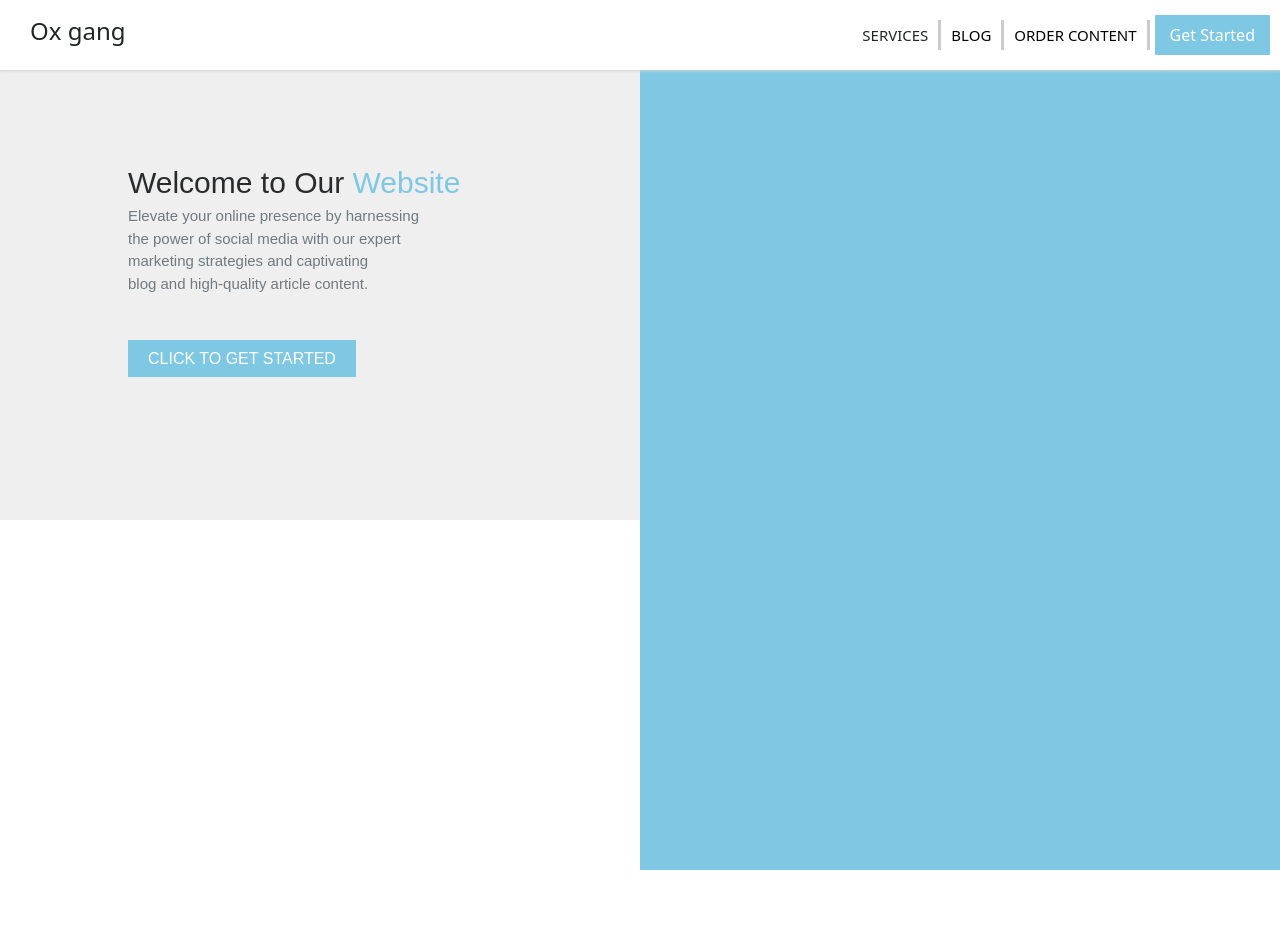
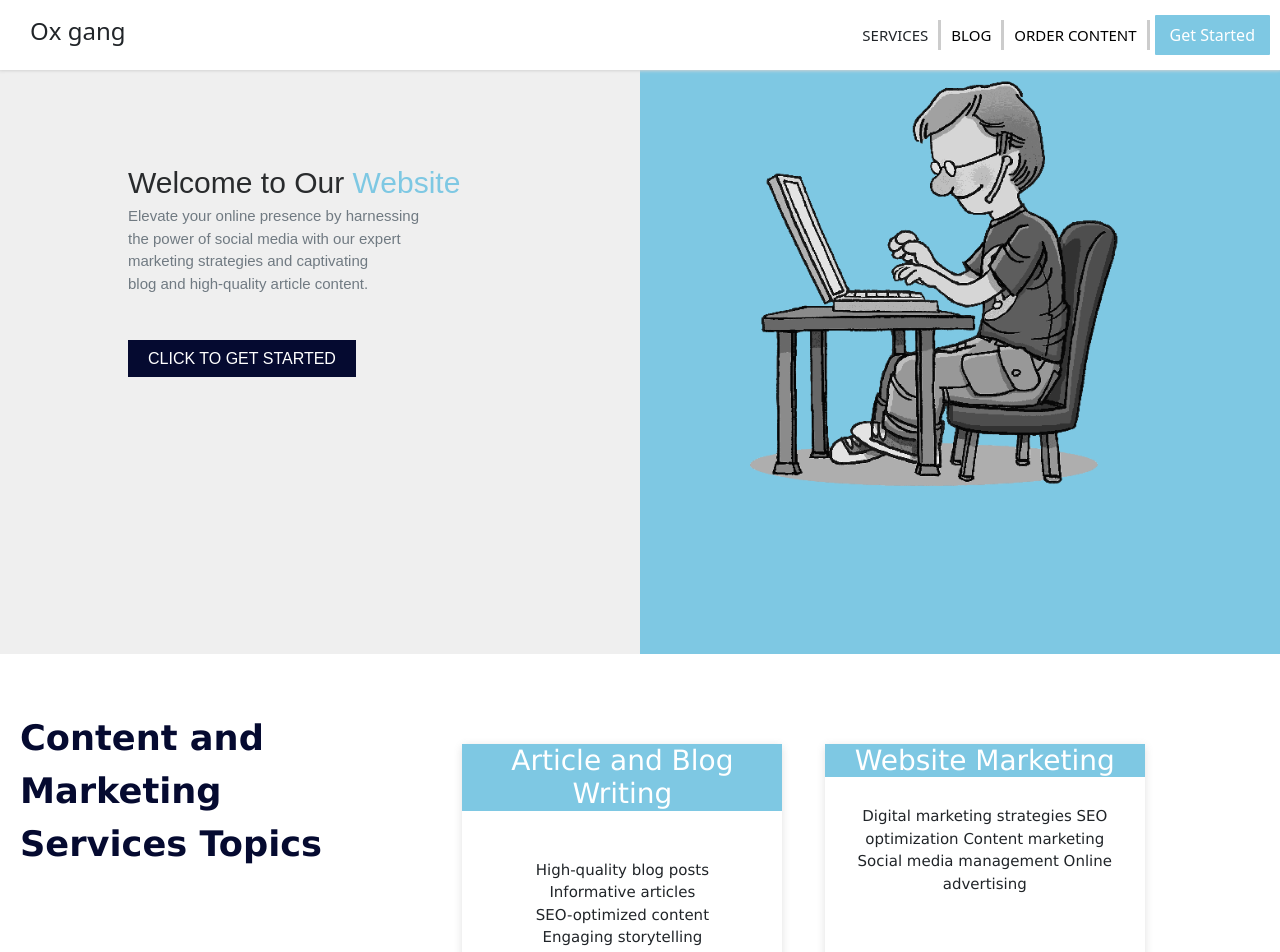
Before and after one commit to tobias-barakaa/content-hub, a React (Vite) app in the folder client/: page / in a window 1280 px wide. Shown: the top 952 px of the page. Before the commit the page ends 870 px from the top, so only its background shows below. Built offline with nearby package versions, Linux system fonts and the light colour scheme.

Commit message:
adding css

```diff
--- /dev/null
+++ b/client/src/components/LandingLayout.css
@@ -0,0 +1,50 @@
+.conn {
+    font-family: Verdana, Geneva, Tahoma, sans-serif;
+    display: flex;
+    padding-top: 3%;
+    margin: 0;
+
+}
+
+.topic {
+    color: #050A30;
+    font-size: 220%;
+    width: 30%;
+    font-weight: bolder;
+}
+
+.cardd {
+
+    margin-right: 4px; /* 4px spacing between cards */
+    text-align: center;
+    border-radius: 4px; /* Optional: Add border-radius for a softer appearance */
+    box-shadow: rgba(99, 99, 99, 0.2) 0px 2px 8px 0px;
+    height: 35vh;
+    width: 40vh;
+    margin-left: 3%;
+    margin-top: 4%;
+    background-color: #ffffff;
+
+}
+
+.cardd:last-child {
+    margin-right: 0; /* Remove margin for the last card */
+}
+
+.list-ul {
+    list-style-type: none;
+    padding: 20px;
+    font-size: 15px;
+}
+
+.ull {
+    background-color: #7EC8E3;
+    color: white;
+}
+
+.sec-div {
+    display: flex;
+    flex-direction: row;
+    margin-top: 100px;
+    margin-left: 34%;
+}
--- /dev/null
+++ b/client/src/components/LandingLayout.jsx
@@ -0,0 +1,53 @@
+import React from 'react';
+import './LandingLayout.css';
+
+const LandingLayout = () => {
+  return (
+    <>
+    <div className='conn'>
+      <p className='topic'>
+        Content and Marketing <br />Services Topics
+      </p>
+
+      <div className='cardd'>
+        <div className='ull'>
+        <h3>Article and Blog Writing</h3>
+
+        </div>
+        <div className='list-ul'>
+          <p>
+
+          </p>
+          High-quality blog posts<br/>
+    Informative articles<br />
+    SEO-optimized content<br />
+    Engaging storytelling <br />
+    Industry-specific expertise
+        </div>
+      </div>
+      <div className='cardd'>
+      <div className='ull'>
+        <h3>Website Marketing</h3>
+
+        </div>
+        <div className='list-ul'>
+        Digital marketing strategies
+SEO optimization
+Content marketing
+Social media management
+Online advertising
+        </div>
+      </div>
+
+
+    </div>
+
+
+
+
+
+    </>
+  );
+}
+
+export default LandingLayout;
--- a/client/src/pages/Landing.css
+++ b/client/src/pages/Landing.css
@@ -57,34 +57,57 @@
   }
 
 
-  .containerr {
+  /* .containerr {
     display: flex;
-    justify-content: flex-end;
+    align-items: stretch;
+
+
+  }
+
+
+  .right-wing {
+    width: 50%;
+    background-color: #7EC8E3;
+    height: 80vh;
 
   }
 
   .left-wing {
     width: 50%;
     background-color: #efefef;
-    height: 450px;
 
+  } */
+
+
+
+
+
+
+  .containerr {
+    display: flex;
   }
 
   .right-wing {
     width: 50%;
     background-color: #7EC8E3;
-    height: 100vh;
-
+    height: 73vh;
+    align-self: stretch; /* Stretch to the height of the container */
   }
 
-  .vertica-line {
+  .left-wing {
+    width: 50%;
+    background-color: #efefef;
+    align-self: stretch; /* Stretch to the height of the container */
+  }
 
-    height: 700px;
+
+  /* .vertica-line {
+
     width: 3px;
     background-color: #484040;
     margin: 0 5px; /* decreased padding by 70% */
 
-  }
+
 
 
 
@@ -123,7 +146,7 @@
 
 
   .buttonn {
-    background-color: #7EC8E3;
+    background-color: #050A30;
     color: white;
 
     padding: 10px 20px;
@@ -220,3 +243,10 @@
 .space {
   color: #7EC8E3;
 }
+
+.immg {
+  padding-left: 15%;
+  width: 77%;
+
+  filter: grayscale(100%);
+}
--- a/client/src/pages/Landing.jsx
+++ b/client/src/pages/Landing.jsx
@@ -1,19 +1,17 @@
 import React from 'react';
 import './Landing.css';
-import content from '../assets/content.png';
+import content from '../assets/tobs.png';
 import { Link } from 'react-router-dom';
 import Navbar from './Navbar';
-
+import LandingLayout from '../components/LandingLayout';
 
 const Landing = () => {
   return (
     <>
-    <div>
       <Navbar />
 
       <div class="containerr">
         <div className="left-wing">
-
           <header className='header'>
             <div>Welcome to Our <span className='space'> Website</span></div>
           </header>
@@ -22,29 +20,22 @@ const Landing = () => {
               <div className="custom-text">
                 Elevate your online presence by harnessing<br />the power of
                 social media with our expert<br />
-   marketing strategies and
-  captivating<br /> blog and high-quality article content.
+                marketing strategies and captivating<br /> blog and high-quality article content.
               </div>
-
             </span>
             <div className='divv'>
               <Link to='/register' className='buttonn'>CLICK TO GET STARTED</Link>
             </div>
-
           </div>
         </div>
         <div className="right-wing">
-
-
+          <img src={content} alt="" className='immg' />
         </div>
       </div>
 
-
-    </div>
-
+      <LandingLayout />
     </>
-  )
+  );
 }
 
-
-export default Landing
+export default Landing;
```
Also changed, not shown: client/src/assets/tobby.png (added), client/src/assets/tobs.png (added). Lines whose indentation alone changed are shown as unchanged.
